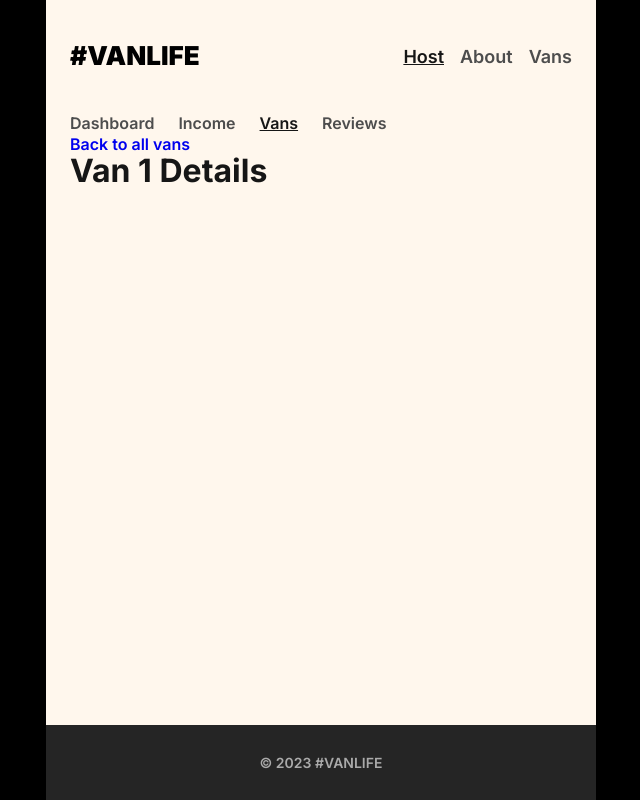
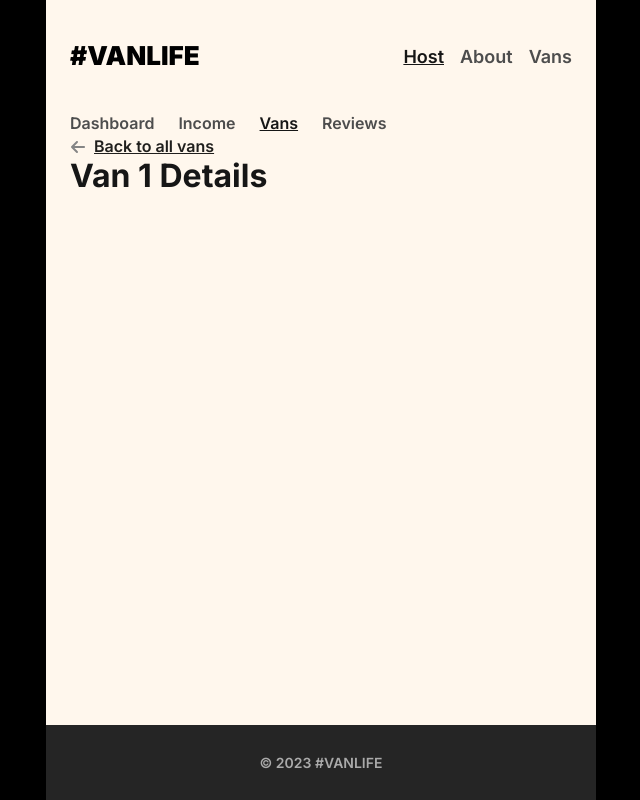
Before and after one commit to ban-lee/scrimba-vanlife, a React (Vite) app: page /host/vans/1 in a window 1280 px wide. Shown: the whole page, without its empty margins (319-959 px from the left). Built offline with nearby package versions, Linux system fonts and the light colour scheme; what miragejs would draw is missing.

Commit message:
Refactor "back" links to a component

```diff
--- /dev/null
+++ b/src/components/back-link/back-link.jsx
@@ -0,0 +1,15 @@
+import arrowLeft from '/src/assets/arrow-left-solid.svg';
+import styles from './back-link.module.css';
+import { Link } from 'react-router-dom';
+
+export function BackLink(props) {
+  return (
+    <Link
+      to={props.to}
+      className={styles.back}
+    >
+      <img src={arrowLeft} alt={props.label} className={styles.backIcon} />
+      <div>{props.label}</div>
+    </Link>
+  );
+}
--- /dev/null
+++ b/src/components/back-link/back-link.module.css
@@ -0,0 +1,18 @@
+.back {
+  display: flex;
+  place-content: flex-start;
+  place-items: center;
+
+  color: #201F1D;
+  font-weight: 500;
+  font-size: 16px;
+  line-height: 23px;
+  text-decoration: underline;
+}
+
+.backIcon {
+  width: 16px;
+  height: 16px;
+
+  margin-right: 8px;
+}
--- /dev/null
+++ b/src/components/back-link/index.js
@@ -0,0 +1 @@
+export * from './back-link';
--- a/src/pages/host/van-detail/van-detail.jsx
+++ b/src/pages/host/van-detail/van-detail.jsx
@@ -1,3 +1,4 @@
+import { BackLink } from '/src/components/back-link';
 import { Link, useParams } from 'react-router-dom';
 import styles from './van-detail.module.css';
 
@@ -6,7 +7,7 @@ export function HostVanDetail() {
 
   return (
     <div className={styles.content}>
-      <Link to="/host/vans">Back to all vans</Link>
+      <BackLink to="/host/vans" label="Back to all vans" />
       <h1>Van {params.id} Details</h1>
     </div>
   );
--- a/src/pages/van-detail/van-detail.jsx
+++ b/src/pages/van-detail/van-detail.jsx
@@ -1,8 +1,8 @@
+import styles from './van-detail.module.css';
+import { BackLink } from '/src/components/back-link';
 import { Chip } from '/src/components/chip';
 import { Link, useParams } from "react-router-dom"
 import { useEffect, useState } from 'react';
-import arrowLeft from '/src/assets/arrow-left-solid.svg';
-import styles from './van-detail.module.css';
 
 export function VanDetail() {
   const params = useParams();
@@ -21,13 +21,7 @@ export function VanDetail() {
       {!van && <h1 style={{textAlign: 'center'}}>Loading...</h1>}
       {!!van && (
         <>
-          <Link
-            to="/vans"
-            className={styles.back}
-          >
-            <img src={arrowLeft} alt="Back to all vans" className={styles.backIcon} />
-            <div>Back to all vans</div>
-          </Link>
+          <BackLink to="/vans" label="Back to all vans" />
           <div className={styles.photo}>
             <img
               src={van.imageUrl}
--- a/src/pages/van-detail/van-detail.module.css
+++ b/src/pages/van-detail/van-detail.module.css
@@ -1,24 +1,5 @@
 .content {
   padding-inline: var(--content-padding);
-}
-
-.back {
-  display: flex;
-  place-content: flex-start;
-  place-items: center;
-
-  color: #201F1D;
-  font-weight: 500;
-  font-size: 16px;
-  line-height: 23px;
-  text-decoration: underline;
-}
-
-.backIcon {
-  width: 16px;
-  height: 16px;
-
-  margin-right: 8px;
 }
 
 .photo {
```
